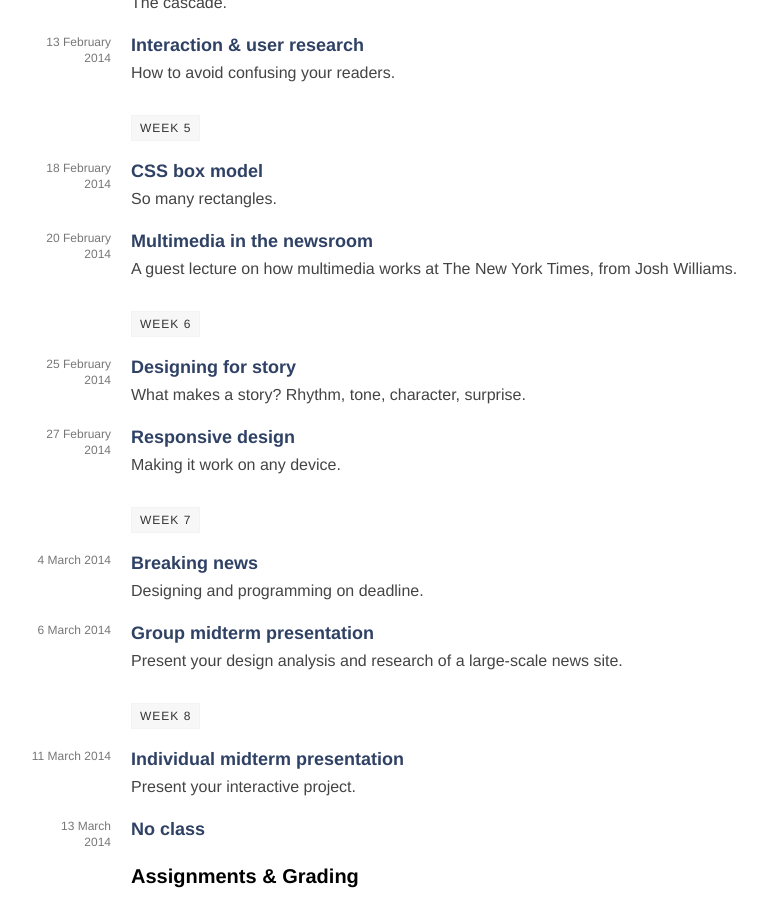
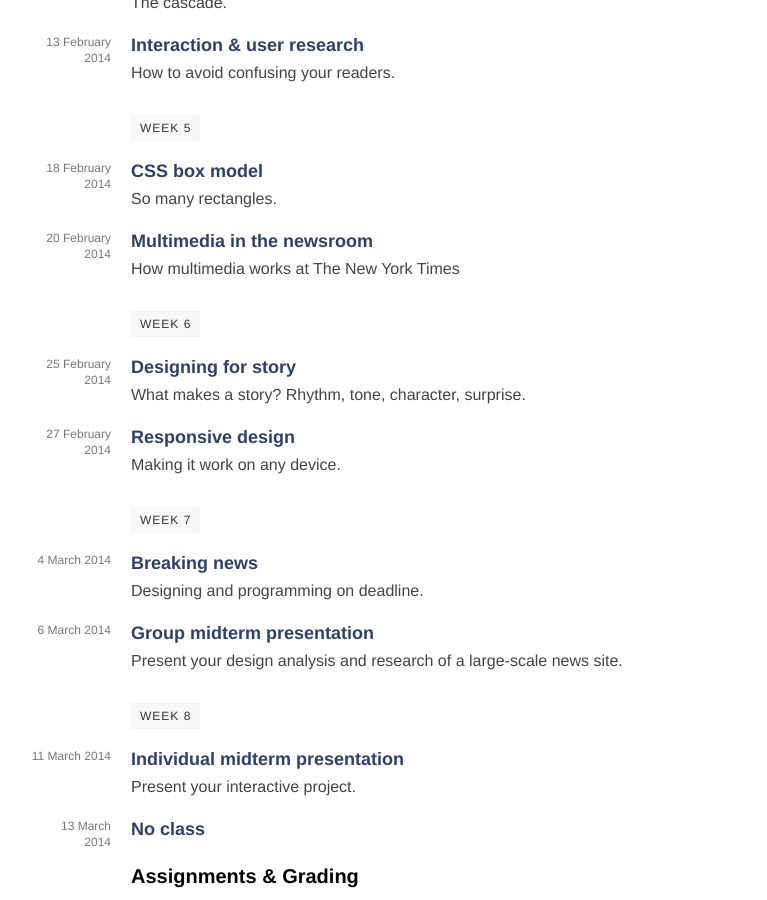
Before and after one commit to tysone/2014-columbia, a Jekyll site: the page built from columbia-spring-14/index.html, in a window 1280 px wide and 900 px high, scrolled down 967 px. Shown: the whole window, without its empty margins (229-996 px from the left). Built offline with Jekyll 4.4.1, drawn with Linux system fonts in a browser that asks for light colours.

```diff
--- a/columbia-spring-14/_posts/2014-02-20-class-9.md
+++ b/columbia-spring-14/_posts/2014-02-20-class-9.md
@@ -2,7 +2,7 @@
 layout: class
 title: Multimedia in the newsroom
 week: 5
-summary: A guest lecture on how multimedia works at The New York Times, from Josh Williams.
+summary: How multimedia works at The New York Times
 ---
 
 # Multimedia in the newsroom
```
Also changed, not shown: columbia-spring-14/_posts/2014-02-06-class-5.md (+2 -0 lines), columbia-spring-14/_posts/2014-02-13-class-7.md (+2 -0 lines).
